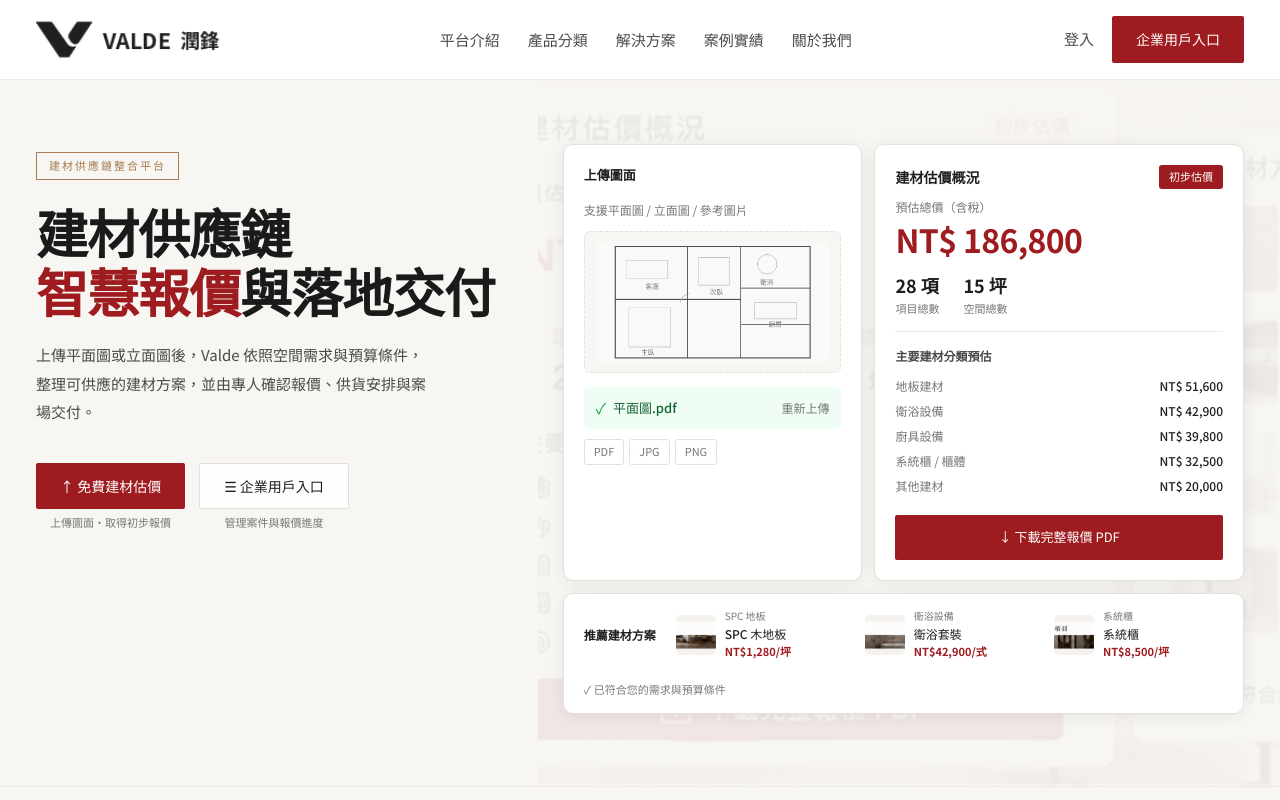
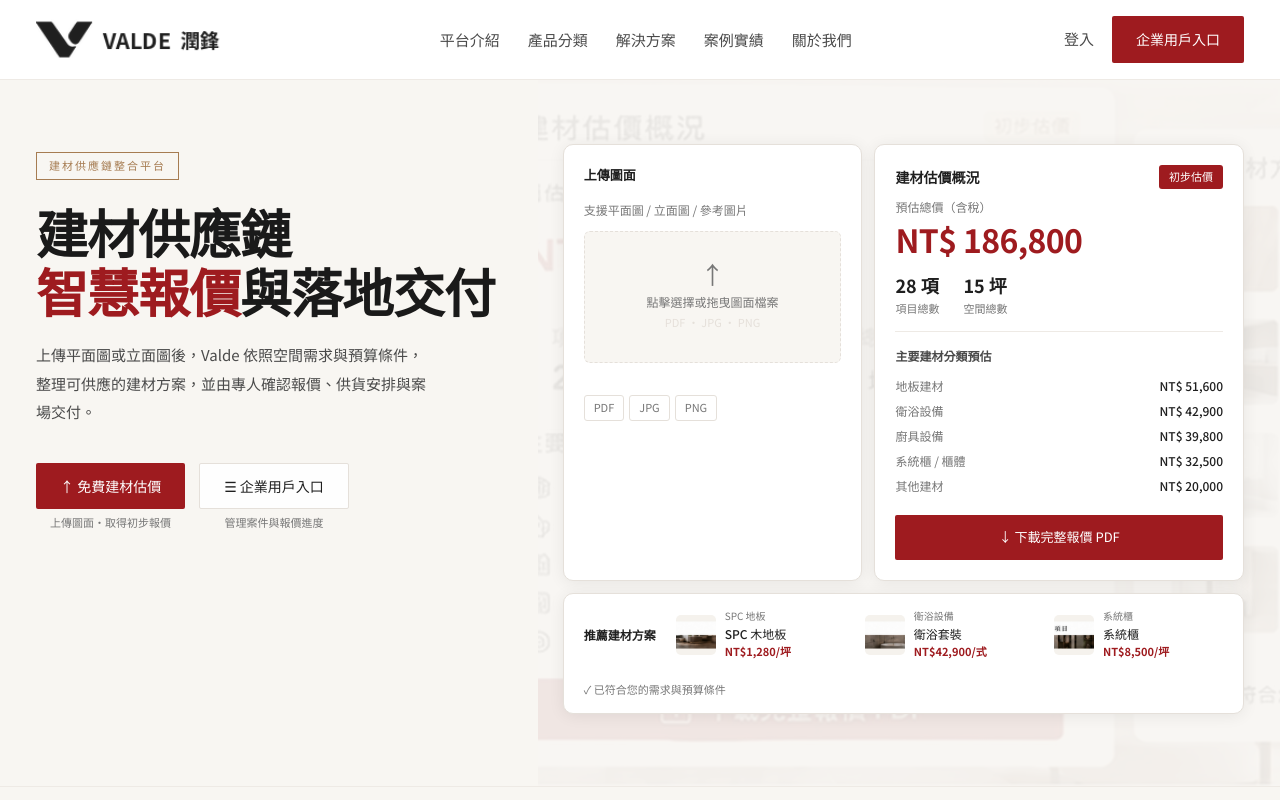
Before and after one commit to cocoallen1989/valde-website, a Next.js app: page / in a window 1280 px wide. Shown: the top 800 px of the page. Built offline with nearby package versions, Linux system fonts and the light colour scheme.

Commit message:
feat: Hero 上傳卡片支援拖曳 drag & drop 互動

```diff
--- a/app/page.tsx
+++ b/app/page.tsx
@@ -2,7 +2,7 @@
 // page.tsx — Valde 首頁
 // 所有 logo 與圖片均從 /public/logos 與 /public/images 讀取
 // 無自行生成圖片、無假 logo、無 raw code
-import { useState } from "react";
+import { useState, useRef } from "react";
 // ── 資料定義 ────────────────────────────────────────
 const NAV_LINKS = ["平台介紹", "產品分類", "解決方案", "案例實績", "關於我們"];
 
@@ -108,6 +108,23 @@ const s = {
 // ── 컴포넌트 ────────────────────────────────────────
 export default function HomePage() {
   const [menuOpen, setMenuOpen] = useState(false);
+  const [uploadedFile, setUploadedFile] = useState<string | null>(null);
+  const [isDragging, setIsDragging] = useState(false);
+  const uploadInputRef = useRef<HTMLInputElement>(null);
+
+  function handleDragEnter(e: React.DragEvent) { e.preventDefault(); e.stopPropagation(); setIsDragging(true); }
+  function handleDragLeave(e: React.DragEvent) { e.preventDefault(); e.stopPropagation(); setIsDragging(false); }
+  function handleDragOver(e: React.DragEvent) { e.preventDefault(); e.stopPropagation(); }
+  function handleDrop(e: React.DragEvent) {
+    e.preventDefault(); e.stopPropagation(); setIsDragging(false);
+    const file = e.dataTransfer.files?.[0];
+    if (file) setUploadedFile(file.name);
+  }
+  function handleFileChange(e: React.ChangeEvent<HTMLInputElement>) {
+    const file = e.target.files?.[0];
+    if (file) setUploadedFile(file.name);
+  }
+
   return (
     <div style={{ background: "#fff", color: DARK, fontFamily: '"Noto Sans TC","PingFang TC","Microsoft JhengHei",sans-serif', lineHeight: 1.6 }}>
 
@@ -193,15 +210,61 @@ export default function HomePage() {
               <div style={{ ...s.card, padding: 20 }}>
                 <div style={{ fontSize: 13, fontWeight: 600, color: DARK, marginBottom: 14 }}>上傳圖面</div>
                 <div style={{ fontSize: 12, color: MUTED, marginBottom: 12 }}>支援平面圖 / 立面圖 / 參考圖片</div>
-                <div style={{ border: `1.5px dashed ${BORDER}`, background: SOFT, padding: 10, marginBottom: 14, borderRadius: 6 }}>
-                  <img src="/images/hero/floorplan-demo.png" alt="平面圖示意"
-                    style={{ width: "100%", height: 120, objectFit: "cover", borderRadius: 3, display: "block" }} />
+
+                {/* Drag & drop zone */}
+                <div
+                  onDragEnter={handleDragEnter}
+                  onDragLeave={handleDragLeave}
+                  onDragOver={handleDragOver}
+                  onDrop={handleDrop}
+                  onClick={() => uploadInputRef.current?.click()}
+                  style={{
+                    border: isDragging ? `2px dashed ${RED}` : `1.5px dashed ${BORDER}`,
+                    background: isDragging ? "rgba(158,27,31,0.04)" : SOFT,
+                    borderRadius: 6,
+                    marginBottom: 12,
+                    height: 132,
+                    cursor: "pointer",
+                    display: "flex",
+                    flexDirection: "column",
+                    alignItems: "center",
+                    justifyContent: "center",
+                    overflow: "hidden",
+                    transition: "border-color 0.15s, background 0.15s",
+                    position: "relative",
+                  }}
+                >
+                  {isDragging ? (
+                    <>
+                      <div style={{ fontSize: 26, marginBottom: 6 }}>📂</div>
+                      <div style={{ fontSize: 13, color: RED, fontWeight: 600 }}>放開以上傳</div>
+                    </>
+                  ) : uploadedFile ? (
+                    <img src="/images/hero/floorplan-demo.png" alt="平面圖示意"
+                      style={{ width: "100%", height: "100%", objectFit: "cover", display: "block" }} />
+                  ) : (
+                    <>
+                      <div style={{ fontSize: 24, color: MUTED, marginBottom: 6, lineHeight: 1 }}>↑</div>
+                      <div style={{ fontSize: 12, color: MUTED, textAlign: "center", lineHeight: 1.7 }}>
+                        點擊選擇或拖曳圖面檔案<br />
+                        <span style={{ fontSize: 11, color: BORDER }}>PDF · JPG · PNG</span>
+                      </div>
+                    </>
+                  )}
                 </div>
-                <div style={{ display: "flex", alignItems: "center", gap: 7, background: "#f0fdf4", padding: "9px 12px", borderRadius: 5, marginBottom: 10 }}>
-                  <span style={{ color: "#16a34a", fontSize: 15 }}>✓</span>
-                  <span style={{ fontSize: 13, color: "#166534", fontWeight: 500 }}>平面圖.pdf</span>
-                  <span style={{ marginLeft: "auto", fontSize: 12, color: MUTED }}>重新上傳</span>
-                </div>
+                <input ref={uploadInputRef} type="file" accept=".pdf,.jpg,.jpeg,.png" style={{ display: "none" }} onChange={handleFileChange} />
+
+                {/* Success / reset bar */}
+                {uploadedFile ? (
+                  <div style={{ display: "flex", alignItems: "center", gap: 7, background: "#f0fdf4", padding: "9px 12px", borderRadius: 5, marginBottom: 10 }}>
+                    <span style={{ color: "#16a34a", fontSize: 15 }}>✓</span>
+                    <span style={{ fontSize: 13, color: "#166534", fontWeight: 500, flex: 1, overflow: "hidden", textOverflow: "ellipsis", whiteSpace: "nowrap" }}>{uploadedFile}</span>
+                    <button onClick={e => { e.stopPropagation(); setUploadedFile(null); }} style={{ fontSize: 12, color: MUTED, background: "none", border: "none", cursor: "pointer", flexShrink: 0 }}>重新上傳</button>
+                  </div>
+                ) : (
+                  <div style={{ height: 10, marginBottom: 10 }} />
+                )}
+
                 <div style={{ display: "flex", gap: 5 }}>
                   {["PDF", "JPG", "PNG"].map(f => (
                     <span key={f} style={{ fontSize: 11, padding: "3px 9px", border: `1px solid ${BORDER}`, color: MUTED, borderRadius: 3 }}>{f}</span>
```
